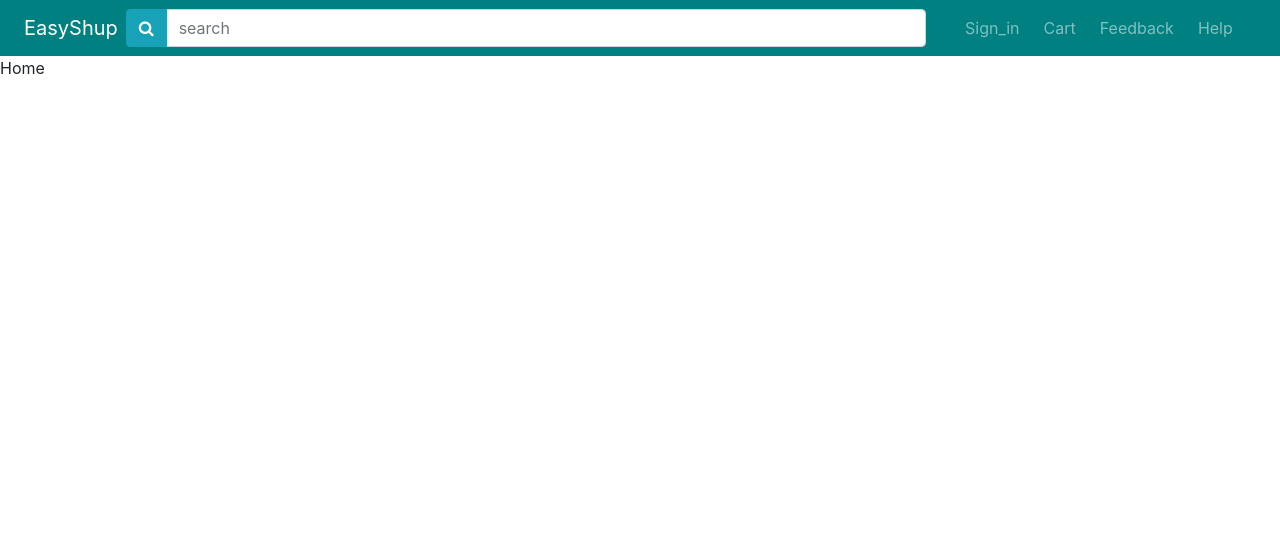
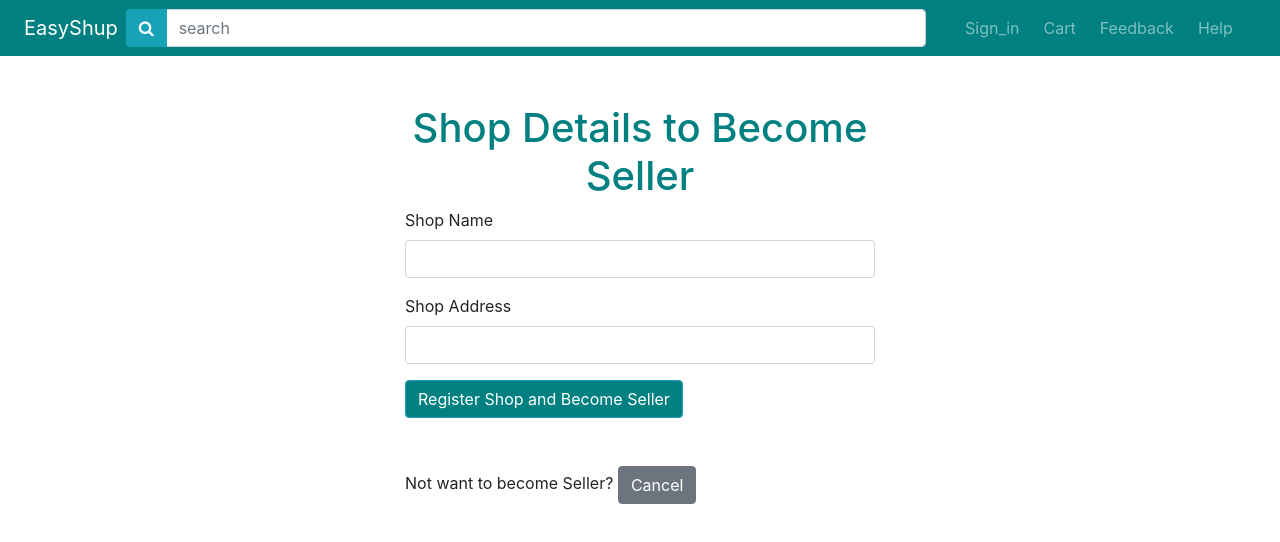
Before and after one commit to Gaurav163/easyshup-react, a React (Create React App) app: page /seller/setup in a window 1280 px wide. Shown: the top 542 px of the page. Built offline with nearby package versions, Linux system fonts and the light colour scheme; no server answers.

Commit message:
seller page start

```diff
--- a/src/App.js
+++ b/src/App.js
@@ -13,6 +13,8 @@ import 'react-toastify/dist/ReactToastify.css';
 import "./App.css";
 import Profile from './components/profile';
 import auth from "./services/authService";
+import Seller from './components/seller';
+import BecomeSeller from './components/becomeSeller';
 
 class App extends Component {
   state = {};
@@ -33,10 +35,15 @@ class App extends Component {
           <Route path="/login" component={Login} />
           <Route path="/logout" component={Logout} />
           <Route path="/profile" render={props => <Profile {...props} user={this.state.user} />} />
+          <Route path="/seller/setup" component={BecomeSeller} />
+
+          <Route path="/seller" render={props => <Seller {...props} user={this.state.user} />} />
+
+
 
 
           <Route path="/cart" component={Cart} />
-          <Route path="/verify" component={Verify} />
+          <Route path="/verify/:token" component={Verify} />
           <Route path="/addproduct" component={AddProduct} />
 
           <Route path="/" component={Home} />
--- a/src/components/addproduct.jsx
+++ b/src/components/addproduct.jsx
@@ -1,6 +1,9 @@
 import React from "react";
 import Form from "./common/form";
 import Joi from "joi-browser";
+import http from "../services/httpService";
+import { toast } from "react-toastify";
+const apiEndpoint = process.env.REACT_APP_url;
 
 class AddProduct extends Form {
   state = {
@@ -11,7 +14,7 @@ class AddProduct extends Form {
       price: "",
       count: "",
       size: "",
-      description: "",
+      image: "",
     },
     errors: {},
     valids: {},
@@ -26,13 +29,25 @@ class AddProduct extends Form {
     size: Joi.string().required().label("Size"),
 
     count: Joi.number().required().min(5).label("Count"),
-    description: Joi.string().required().label("Description"),
+    image: Joi.string().required().label("Image Link"),
   };
 
-  handleSubmit = (e) => {
+  handleSubmit = async (e) => {
+    console.log("submit");
     e.preventDefault();
     const error = this.validate();
-    if (error) return;
+    console.log(error);
+
+    try {
+      console.log("submit");
+      const response = await http.post(
+        apiEndpoint + "/seller/addproduct",
+        this.state.data
+      );
+      if (response && response.status === 200) {
+        toast.success(`Now we are selling you Product ${this.state.data.name}`);
+      }
+    } catch (error) {}
   };
 
   render() {
@@ -48,7 +63,7 @@ class AddProduct extends Form {
           {this.renderInput("mrp", "MRP")}
           {this.renderInput("size", "Size")}
           {this.renderInput("count", "Count")}
-          {this.renderInput("description", "Description")}
+          {this.renderInput("image", "Image Link")}
           {this.renderButton("Sell Product")}
         </form>
       </div>
--- /dev/null
+++ b/src/components/becomeSeller.jsx
@@ -0,0 +1,66 @@
+import React from "react";
+import Joi from "joi-browser";
+import Form from "./common/form";
+import http from "../services/httpService";
+import { toast } from "react-toastify";
+const apiEndpoint = process.env.REACT_APP_url;
+
+class BecomeSeller extends Form {
+  state = { data: { shop: "", shopadd: "" }, errors: {}, valids: {} };
+
+  schema = {
+    shop: Joi.string().required().label("Shop Name"),
+    shopadd: Joi.string().required().label("Shop Address"),
+  };
+
+  handleSubmit = async (e) => {
+    console.log("submit");
+    e.preventDefault();
+    if (this.validate()) return;
+
+    try {
+      const { data } = await http.post(
+        apiEndpoint + "/seller/setup",
+        this.state.data
+      );
+      toast.success(data.message);
+      console.log(data);
+      localStorage.setItem("token", data.token);
+
+      window.location.replace("/");
+    } catch (ex) {
+      console.log(ex);
+
+      toast.error(ex.response.data.message);
+    }
+  };
+
+  cancel = () => {
+    this.props.history.replace("/seller");
+  };
+
+  render() {
+    return (
+      <div className="container mt-5" style={{ maxWidth: "500px" }}>
+        <h1 className="text-center" style={{ color: "teal" }}>
+          Shop Details to Become Seller
+        </h1>
+        <form>
+          {this.renderInput("shop", "Shop Name")}
+          {this.renderInput("shopadd", "Shop Address")}
+          {this.renderButton("Register Shop and Become Seller")}
+        </form>
+        <br />
+        <br />
+        <div>
+          Not want to become Seller?{" "}
+          <div className="btn btn-secondary" onClick={this.cancel}>
+            Cancel
+          </div>
+        </div>
+      </div>
+    );
+  }
+}
+
+export default BecomeSeller;
--- a/src/components/navbar.jsx
+++ b/src/components/navbar.jsx
@@ -64,12 +64,10 @@ const Navbar = ({ user }) => {
                   <NavLink className="nav-link pl-2" to="/cart">
                     cart
                   </NavLink>
-                  <NavLink className="nav-link pl-2" to="/addproduct">
-                    Sell Product
+                  <NavLink className="nav-link pl-2" to="/seller">
+                    My Seller Profile
                   </NavLink>
-                  <NavLink className="nav-link pl-2" to="#">
-                    Sell Items
-                  </NavLink>
+
                   <NavLink className="nav-link pl-2" to="/logout">
                     Logout
                   </NavLink>
--- a/src/components/profile.jsx
+++ b/src/components/profile.jsx
@@ -5,7 +5,7 @@ class Profile extends Component {
     return (
       <div className="jumbotron container">
         <h1>Hello, {this.props.user && this.props.user.name}</h1>
-        <p class="lead">Thanks for using</p>
+        <p className="lead">Thanks for using</p>
       </div>
     );
   }
--- /dev/null
+++ b/src/components/seller.jsx
@@ -0,0 +1,43 @@
+import React, { Component } from "react";
+
+class Seller extends Component {
+  state = { products: [] };
+  componentDidMount() {}
+
+  becomeSeller = () => {
+    this.props.history.push("/seller/setup");
+  };
+
+  addProduct = () => {
+    this.props.history.push("/addproduct");
+  };
+
+  render() {
+    const { user } = this.props;
+    const { products } = this.state;
+
+    return (
+      <div className="container">
+        <div className="jumbotron">
+          <h1>Hello, {user && user.name}</h1>
+          {user && user.type === "Customer" && (
+            <div className="btn btn-info" onClick={this.becomeSeller}>
+              Become Seller
+            </div>
+          )}
+          {user && user.type === "Seller" && (
+            <div className="btn btn-info" onClick={this.addProduct}>
+              + Sell Product
+            </div>
+          )}
+        </div>
+        <h1 className="text-center" style={{ color: "teal" }}>
+          My Products
+        </h1>
+        {products.map((product) => {})}
+      </div>
+    );
+  }
+}
+
+export default Seller;
--- a/src/components/verify.jsx
+++ b/src/components/verify.jsx
@@ -1,8 +1,36 @@
 import React, { Component } from "react";
+import http from "../services/httpService";
+import { toast } from "react-toastify";
+const apiEndpoint = process.env.REACT_APP_url;
 
 class Verify extends Component {
+  state = { message: "pending" };
+  async componentDidMount() {
+    try {
+      const { data } = await http.get(
+        apiEndpoint + "/user/verify/" + this.props.match.params.token
+      );
+      toast.success(data);
+      this.props.history.replace("/");
+    } catch (ex) {
+      if (ex.response && ex.response.data) toast.error(ex.response.data);
+      this.props.history.replace("/");
+    }
+  }
+
   render() {
-    return <div>Verify</div>;
+    console.log(this.props);
+
+    return (
+      <div>
+        <div className="d-flex justify-content-center m-2">
+          <h3 className="m-2">Verifying </h3>
+          <div className="spinner-border m-2" role="status">
+            <span className="sr-only">Loading...</span>
+          </div>
+        </div>
+      </div>
+    );
   }
 }
 
--- a/src/services/authService.js
+++ b/src/services/authService.js
@@ -1,7 +1,7 @@
 import jwtDecode from "jwt-decode";
 import http from "./httpService";
-import { apiUrl } from "../config.json"
 
+const apiUrl = process.env.REACT_APP_url;
 const url = apiUrl + "/user";
 const tokenKey = "token";
 http.setUser(localStorage.getItem(tokenKey));
--- a/src/services/userService.js
+++ b/src/services/userService.js
@@ -1,6 +1,6 @@
 import http from "./httpService";
-import { apiUrl } from "../config.json"
 
+const apiUrl = process.env.REACT_APP_url;
 const url = apiUrl + "/user";
 
 export async function register(user) {
```
Also changed, not shown: 1 other file (tests, documents, lock files or other folders).
